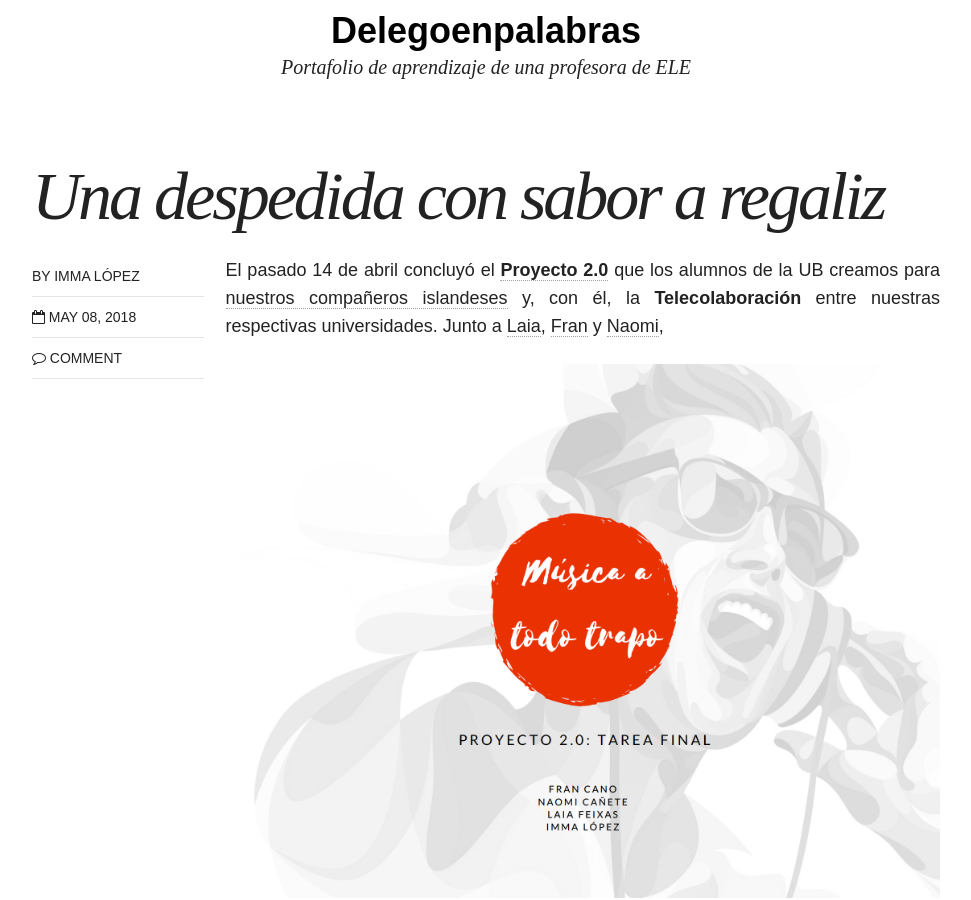
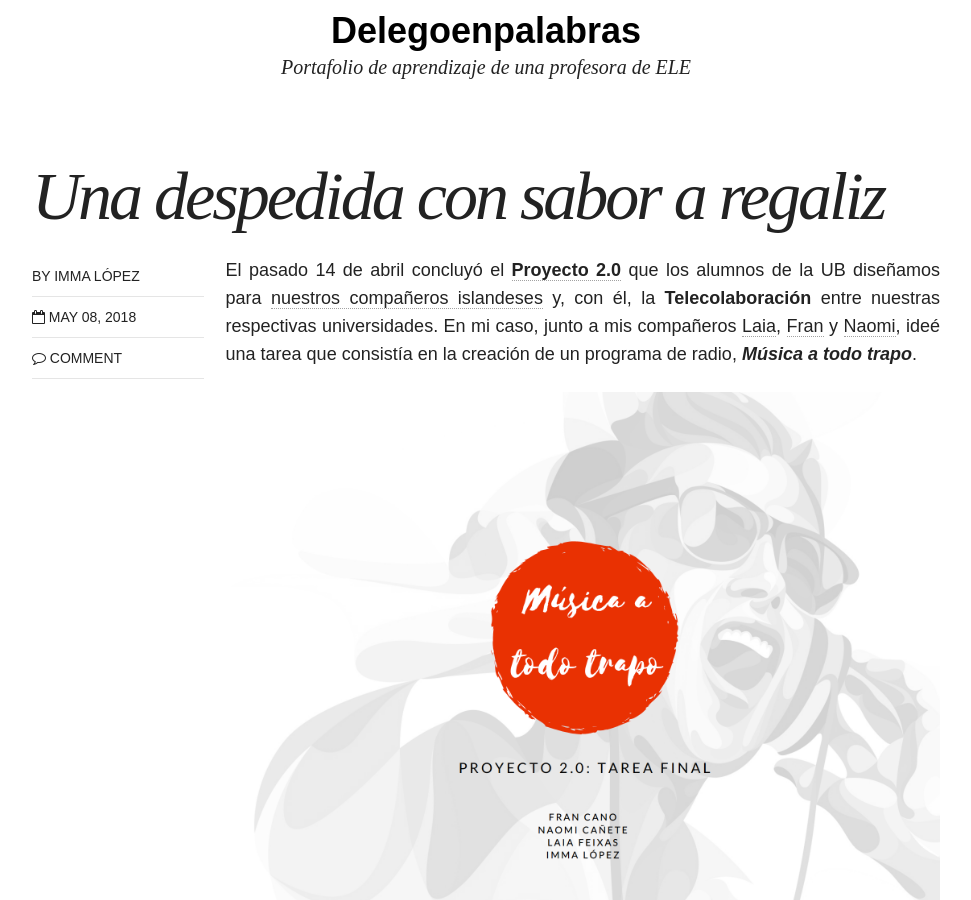
Before and after one commit to immalopez/immalopez.github.io, a Jekyll site: the page built from _posts/blog/2018-05-08-reflexion-final-tic.md, in a window 1280 px wide and 900 px high, scrolled down 316 px. Shown: the whole window, without its empty margins (154-1125 px from the left). Built offline with Jekyll 4.4.1, drawn with Linux system fonts in a browser that asks for light colours; nearby versions of some CDN libraries; comment, search, counter and statistics services are not loaded.

Commit message:
Update 2018-05-08-reflexion-final-tic.md

```diff
--- a/_posts/blog/2018-05-08-reflexion-final-tic.md
+++ b/_posts/blog/2018-05-08-reflexion-final-tic.md
@@ -11,7 +11,7 @@ image:
 # modified: 2016-06-01T14:19:19-04:00
 ---
 
-El pasado 14 de abril concluyó el <a href="https://docs.google.com/document/d/1H58zZLbBANnXFQOmvcGZtIKY-Ss6r7NqzxZAXsKW3bU/edit?usp=sharing" target="_blank">**Proyecto 2.0**</a> que los alumnos de la UB creamos para <a href="https://immalopez.github.io/blog/halldor-primera-toma/" target="_blank">nuestros compañeros islandeses</a> y, con él, la **Telecolaboración** entre nuestras respectivas universidades. Junto a <a href="https://verborreadeverba-errante.blogspot.com" target="_blank">Laia</a>, <a href="http://elefantearana.blogspot.com" target="_blank">Fran</a> y <a href="http://ele365.blogspot.com" target="_blank">Naomi</a>,
+El pasado 14 de abril concluyó el <a href="https://docs.google.com/document/d/1H58zZLbBANnXFQOmvcGZtIKY-Ss6r7NqzxZAXsKW3bU/edit?usp=sharing" target="_blank">**Proyecto 2.0**</a> que los alumnos de la UB diseñamos para <a href="https://immalopez.github.io/blog/halldor-primera-toma/" target="_blank">nuestros compañeros islandeses</a> y, con él, la **Telecolaboración** entre nuestras respectivas universidades. En mi caso, junto a mis compañeros <a href="https://verborreadeverba-errante.blogspot.com" target="_blank">Laia</a>, <a href="http://elefantearana.blogspot.com" target="_blank">Fran</a> y <a href="http://ele365.blogspot.com" target="_blank">Naomi</a>, ideé una tarea que consistía en la creación de un programa de radio, **_Música a todo trapo_**.
 
 ![Portada](/images/Screen Shot 2018-06-10 at 15.18.35.png)
 
```
